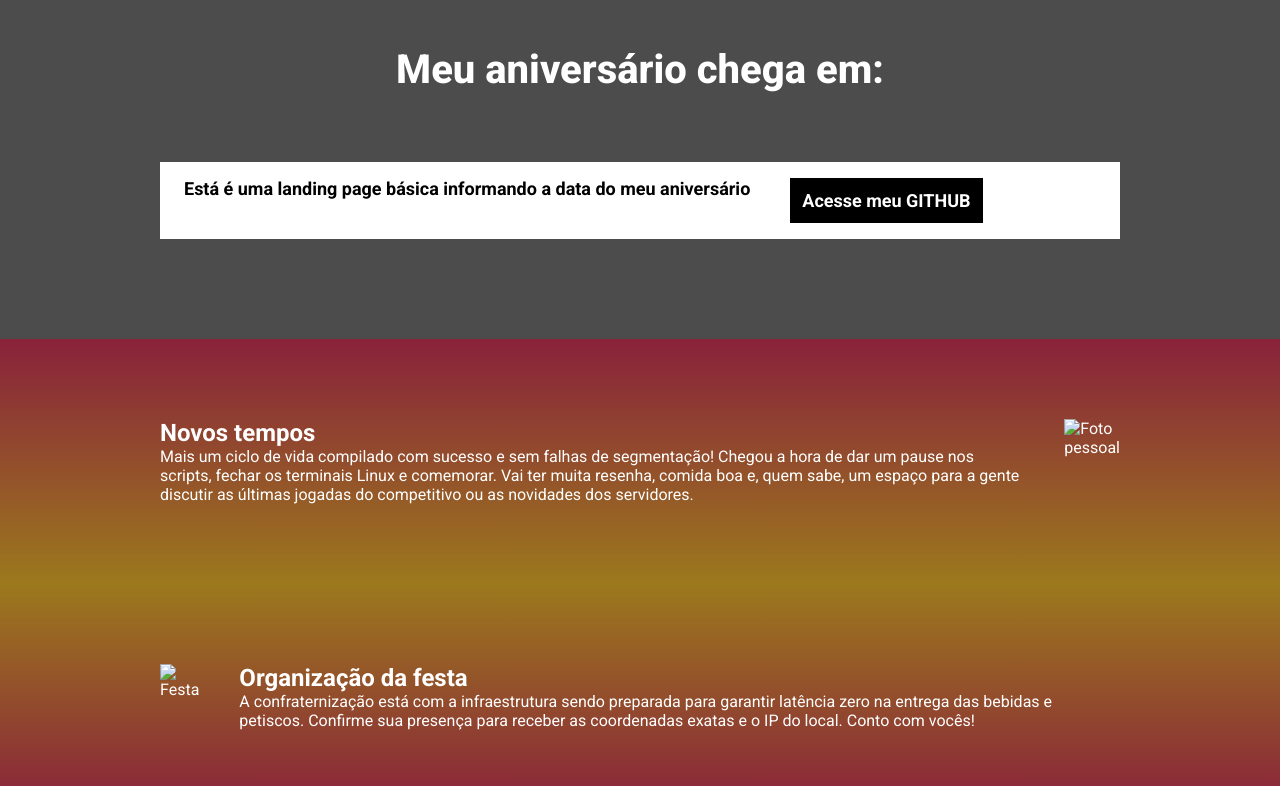
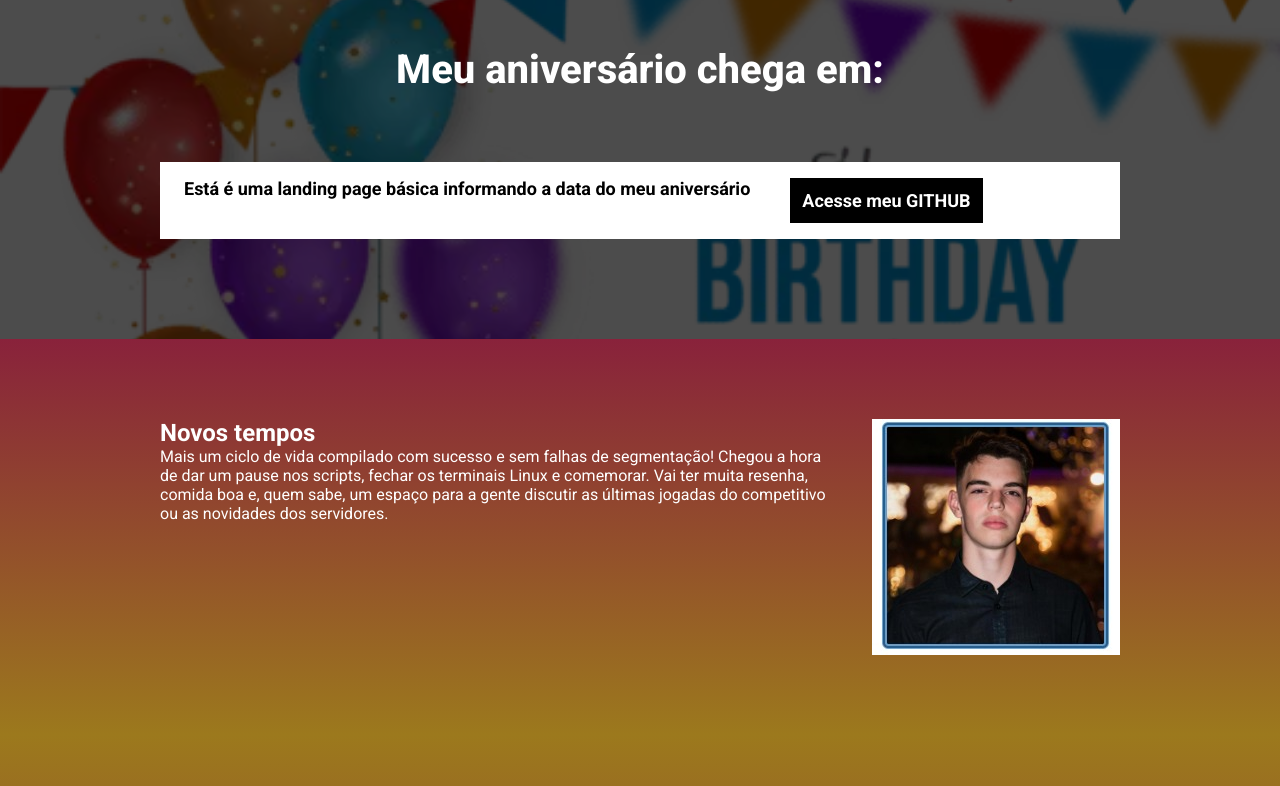
Before and after one commit to VitorV9/landing-page-aniversario, a website built with Parcel: page src/index.html in a window 1280 px wide. Shown: the part 166-952 px from the top of the page. Built offline with nearby package versions, Linux system fonts and the light colour scheme; files whose address does not match are found by name.

Commit message:
feat: adiciona imagem de fundo de aniversário

```diff
--- a/package.json
+++ b/package.json
@@ -20,6 +20,8 @@
   },
   "homepage": "https://github.com/VitorV9/landing-page-aniversario#readme",
   "devDependencies": {
-    "parcel": "^2.16.4"
+    "@parcel/transformer-sass": "^2.16.4",
+    "parcel": "^2.16.4",
+    "sharp": "^0.33.5"
   }
 }
--- a/src/index.html
+++ b/src/index.html
@@ -36,7 +36,7 @@
                     Mais um ciclo de vida compilado com sucesso e sem falhas de segmentação! Chegou a hora de dar um pause nos scripts, fechar os terminais Linux e comemorar. Vai ter muita resenha, comida boa e, quem sabe, um espaço para a gente discutir as últimas jogadas do competitivo ou as novidades dos servidores.
                 </p>
             </div>
-            <img class="event__image"src="" alt="Foto pessoal">
+            <img class="event__image" src="./images/fotominha.png"  alt="Foto pessoal">
         </div>
     </section>
     <section class="event event--party event--image-left">
@@ -47,7 +47,7 @@
                     A confraternização está com a infraestrutura sendo preparada para garantir latência zero na entrega das bebidas e petiscos. Confirme sua presença para receber as coordenadas exatas e o IP do local. Conto com vocês!
                 </p>
             </div>
-            <img class="event__image"src="./images/frontend.png" alt="Festa">
+            <img class="event__image" src="./images/festaNiver.png" alt="Festa">
         </div>
     </section>
 
--- a/src/styles/_hero.scss
+++ b/src/styles/_hero.scss
@@ -3,7 +3,7 @@
 .hero {
     padding-top: 64px;
     padding-bottom: 100px;
-    background-image: url(../images/fundo.png);
+    background-image: url(../images/fundoAniversario.png);
     background-repeat: no-repeat;
     background-size: cover;
     position: relative;
```
Also changed, not shown: src/images/fundoAniversario.png (added), 1 other file.
